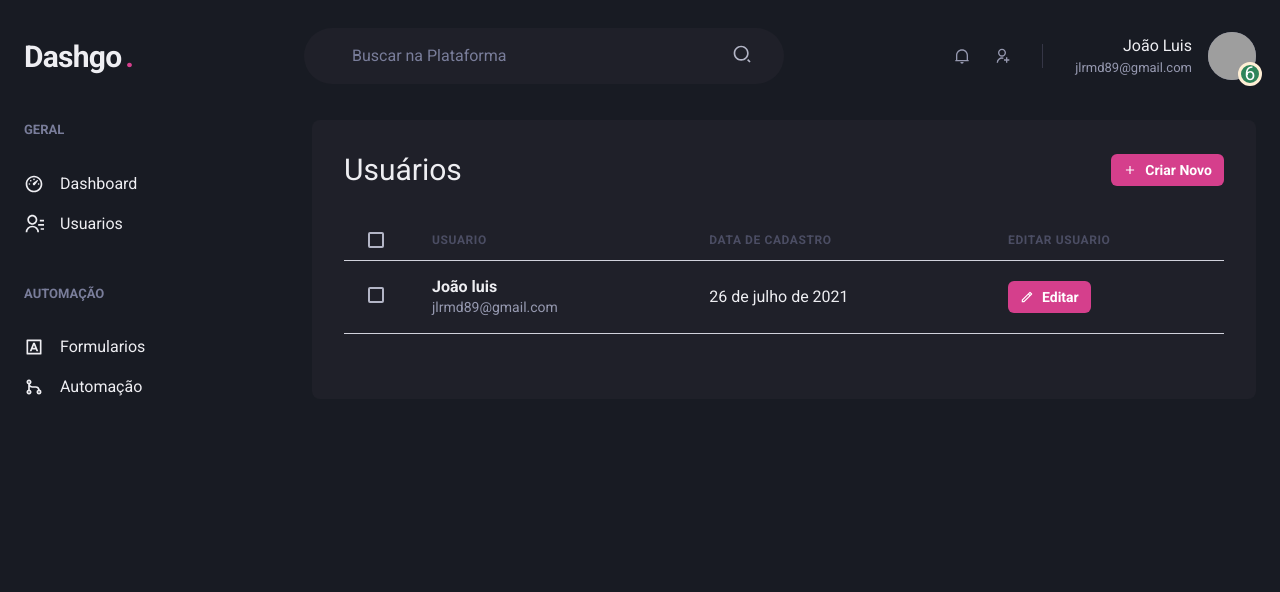
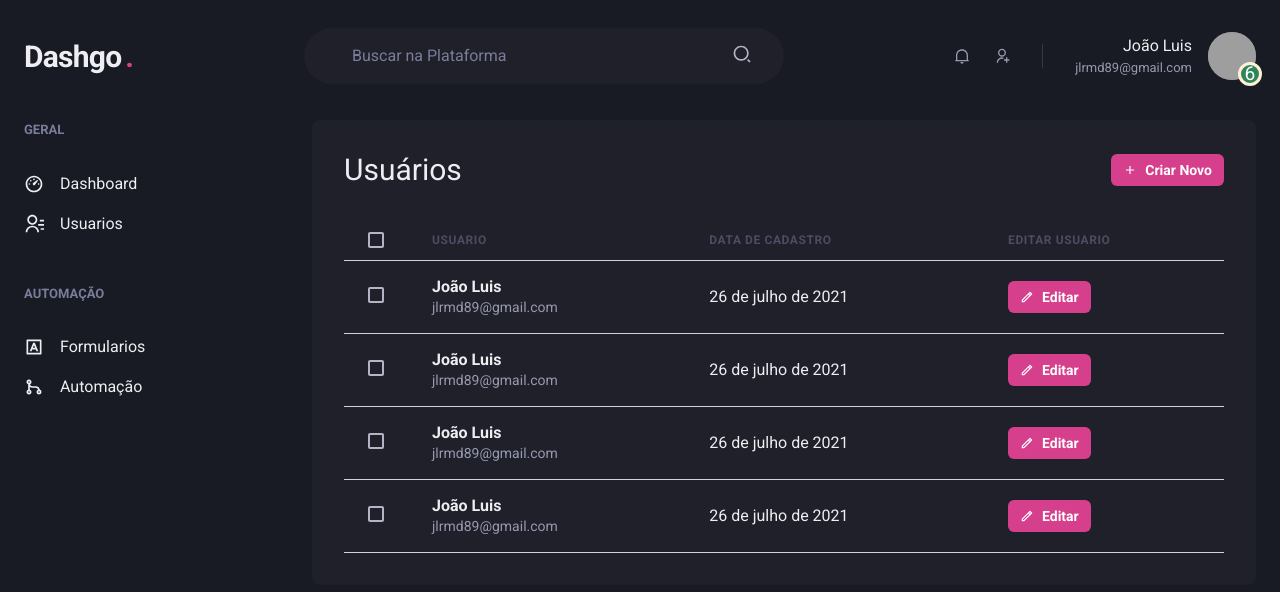
Before and after one commit to JUAUMDEV89/dashgo, a Next.js app: page /users in a window 1280 px wide. Shown: the top 592 px of the page. Built offline with nearby package versions, Linux system fonts and the light colour scheme; grey boxes are pictures that could not be loaded.

Commit message:
create user component in src/components

```diff
--- /dev/null
+++ b/components/user/index.tsx
@@ -0,0 +1,35 @@
+
+import { Tr, Td, Checkbox, Box, Text, Button, Icon } from '@chakra-ui/react';
+
+import { RiPencilLine } from 'react-icons/ri';
+
+export function User(){
+    return(
+            <Tr w="100%">
+                          <Td px="6">
+                            <Checkbox colorScheme="pink" />
+                          </Td>
+                          <Td>
+                            <Box>
+                                <Text fontWeight="bold">João Luis</Text>
+                                <Text fontSize="sm" color="gray.300">jlrmd89@gmail.com</Text>
+                            </Box>
+                          </Td>
+                          <Td>
+                             26 de julho de 2021
+                          </Td>
+                          <Td>
+                          <Button
+                             as="a"
+                             size="sm"
+                             fontSize="sm"
+                             colorScheme="pink"
+                             leftIcon={<Icon as={RiPencilLine} />}
+                             cursor="pointer"
+                          >
+                          Editar
+                          </Button>
+                          </Td>
+             </Tr>
+    )
+}
--- a/pages/users/index.tsx
+++ b/pages/users/index.tsx
@@ -15,6 +15,7 @@ import { RiAddLine, RiPencilLine } from "react-icons/ri";
 
 import { Header } from '../../components/header';
 import { SideBar } from "../../components/sidebar";
+import { User } from "../../components/user";
 
 export default function UserList(){
 
@@ -63,34 +64,13 @@ export default function UserList(){
                       </Th>
                   </Tr>
               </Thead>
+
               <Tbody>
-                      <Tr w="100%">
-                          <Td px="6">
-                            <Checkbox colorScheme="pink" />
-                          </Td>
-                          <Td>
-                            <Box>
-                                <Text fontWeight="bold">{ user.username }</Text>
-                                <Text fontSize="sm" color="gray.300">{ user.email }</Text>
-                            </Box>
-                          </Td>
-                          <Td>
-                             26 de julho de 2021
-                          </Td>
-                          <Td>
-                          <Button
-                             as="a"
-                             size="sm"
-                             fontSize="sm"
-                             colorScheme="pink"
-                             leftIcon={<Icon as={RiPencilLine} />}
-                             cursor="pointer"
-                          >
-                          Editar
-                          </Button>
-                          </Td>
-                      </Tr>
-                  </Tbody>
+                <User />
+                <User />
+                <User />
+                <User />
+              </Tbody>
           </Table>
               </Box>
           </Flex>
```
